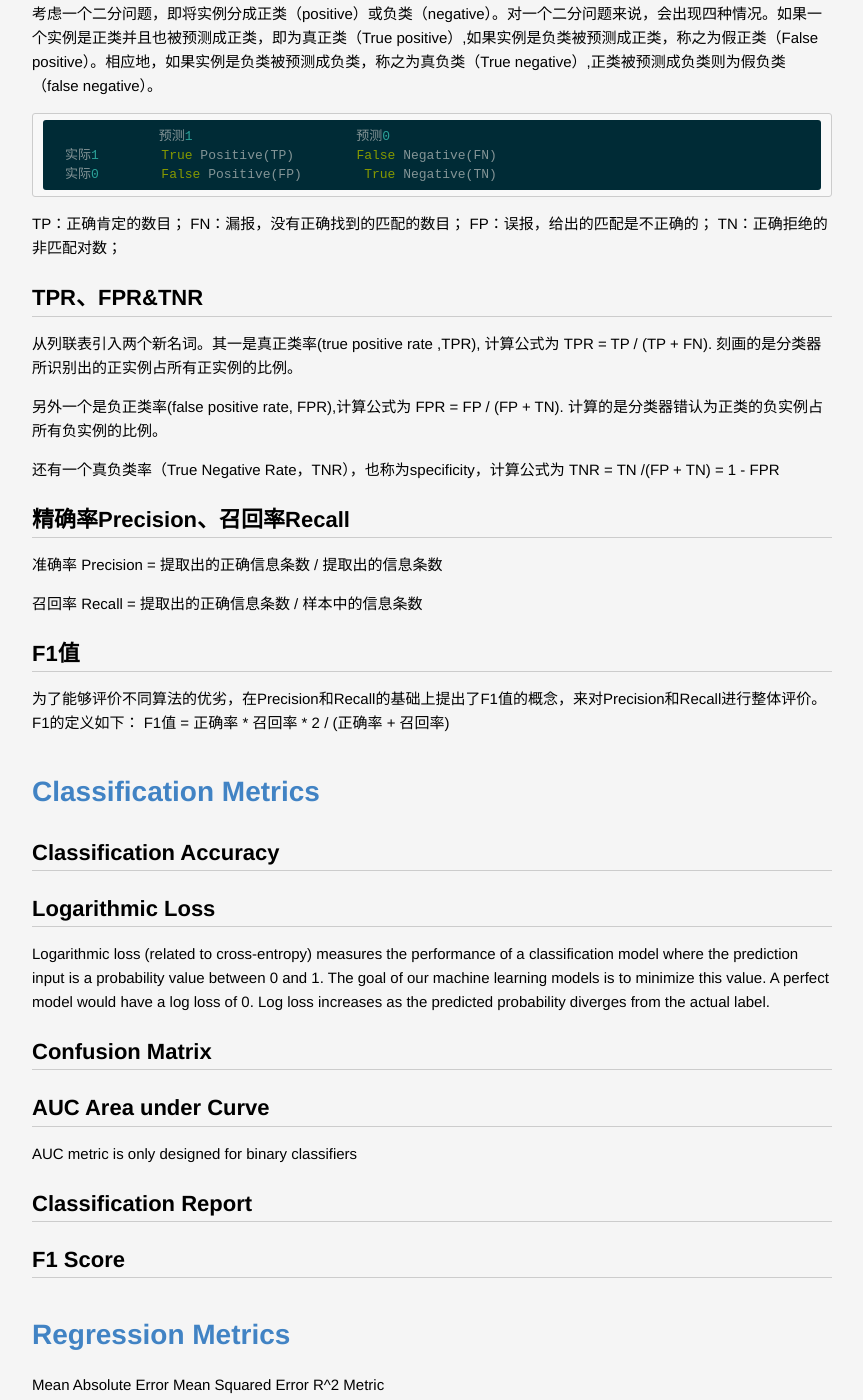
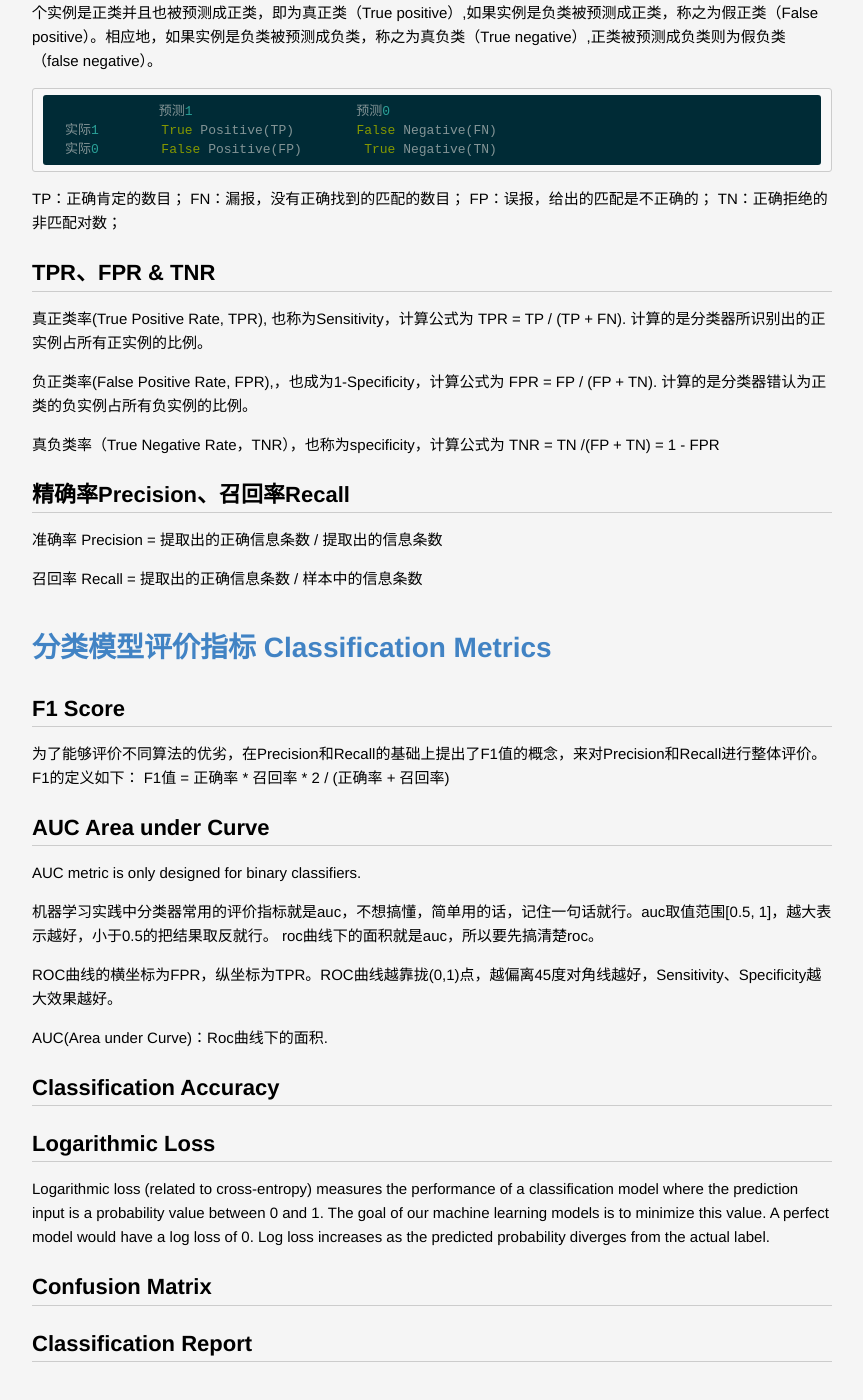
Before and after one commit to lucky521/blog, a Jekyll site: the page built from _posts/2017-01-01-metrics-to-evaluate-model.markdown, in a window 1280 px wide and 1400 px high, scrolled down 1197 px. Shown: the whole window, without its empty margins (208-1071 px from the left). Built offline with Jekyll 4.4.1, drawn with Linux system fonts in a browser that asks for light colours; some of the changed text lies outside the part shown.

Commit message:
update blog

```diff
--- a/_posts/2017-01-01-metrics-to-evaluate-model.markdown
+++ b/_posts/2017-01-01-metrics-to-evaluate-model.markdown
@@ -28,17 +28,17 @@ FP：误报，给出的匹配是不正确的；
 TN：正确拒绝的非匹配对数；
 
 
-## TPR、FPR&TNR
+## TPR、FPR & TNR
 
-从列联表引入两个新名词。其一是真正类率(true positive rate ,TPR), 计算公式为
+真正类率(True Positive Rate, TPR), 也称为Sensitivity，计算公式为
 TPR = TP / (TP + FN).
-刻画的是分类器所识别出的正实例占所有正实例的比例。
+计算的是分类器所识别出的正实例占所有正实例的比例。
 
-另外一个是负正类率(false positive rate, FPR),计算公式为
+负正类率(False Positive Rate, FPR),，也成为1-Specificity，计算公式为
 FPR = FP / (FP + TN).
 计算的是分类器错认为正类的负实例占所有负实例的比例。
 
-还有一个真负类率（True Negative Rate，TNR），也称为specificity，计算公式为
+真负类率（True Negative Rate，TNR），也称为specificity，计算公式为
 TNR = TN /(FP + TN) = 1 - FPR
 
 
@@ -50,16 +50,24 @@ TNR = TN /(FP + TN) = 1 - FPR
 召回率 Recall = 提取出的正确信息条数 /  样本中的信息条数
 
 
-## F1值
+
+# 分类模型评价指标 Classification Metrics
+
+## F1 Score
 
 为了能够评价不同算法的优劣，在Precision和Recall的基础上提出了F1值的概念，来对Precision和Recall进行整体评价。F1的定义如下：
 F1值  = 正确率 * 召回率 * 2 / (正确率 + 召回率)
 
+## AUC Area under Curve
 
+AUC metric is only designed for binary classifiers.
 
+机器学习实践中分类器常用的评价指标就是auc，不想搞懂，简单用的话，记住一句话就行。auc取值范围[0.5, 1]，越大表示越好，小于0.5的把结果取反就行。
+roc曲线下的面积就是auc，所以要先搞清楚roc。
 
+ROC曲线的横坐标为FPR，纵坐标为TPR。ROC曲线越靠拢(0,1)点，越偏离45度对角线越好，Sensitivity、Specificity越大效果越好。
 
-# Classification Metrics
+AUC(Area under Curve)：Roc曲线下的面积.
 
 ## Classification Accuracy
 
@@ -72,22 +80,16 @@ Logarithmic loss (related to cross-entropy) measures the performance of a classi
 ## Confusion Matrix
 
 
-## AUC Area under Curve
-
-AUC metric is only designed for binary classifiers
-
-
 
 ## Classification Report
-
-## F1 Score
 
 
 
 
 
 
-# Regression Metrics
+
+# 回归模型评价指标 Regression Metrics
 
 Mean Absolute Error
 Mean Squared Error
@@ -95,7 +97,7 @@ R^2 Metric
 
 
 
-# Clustering metrics
+# 聚类模型评价指标 Clustering metrics
 
 ‘adjusted_mutual_info_score’	metrics.adjusted_mutual_info_score
 ‘adjusted_rand_score’	metrics.adjusted_rand_score
@@ -111,7 +113,7 @@ R^2 Metric
 
 
 
-# Learning to Rank Metric
+# 排序模型评价指标 Learning to Rank Metric
 
 如何评价排序的好坏是一个非常重要的事情。否则我们无法知道怎么去优化自己的算法。评价这件事是我们在训练时进行的。这不是在评价样本数据的好坏，也不是为了评价某一次预测的结果，而是为了把模型对所有训练数据的表现整体来看。
 
--- a/_posts/2018-07-31-optimization-method.markdown
+++ b/_posts/2018-07-31-optimization-method.markdown
@@ -84,6 +84,8 @@ L1范数是指向量中各个元素绝对值之和，也叫“稀疏规则算子
 
 # 约束优化问题
 
+研究优化的学科，便是运筹学。
+
 ## 无约束的优化问题
 
 无约束最优化问题是优化领域研究的基础性问题。
```
Also changed, not shown: _posts/2018-03-25-boosting.markdown (+10 -2 lines).
